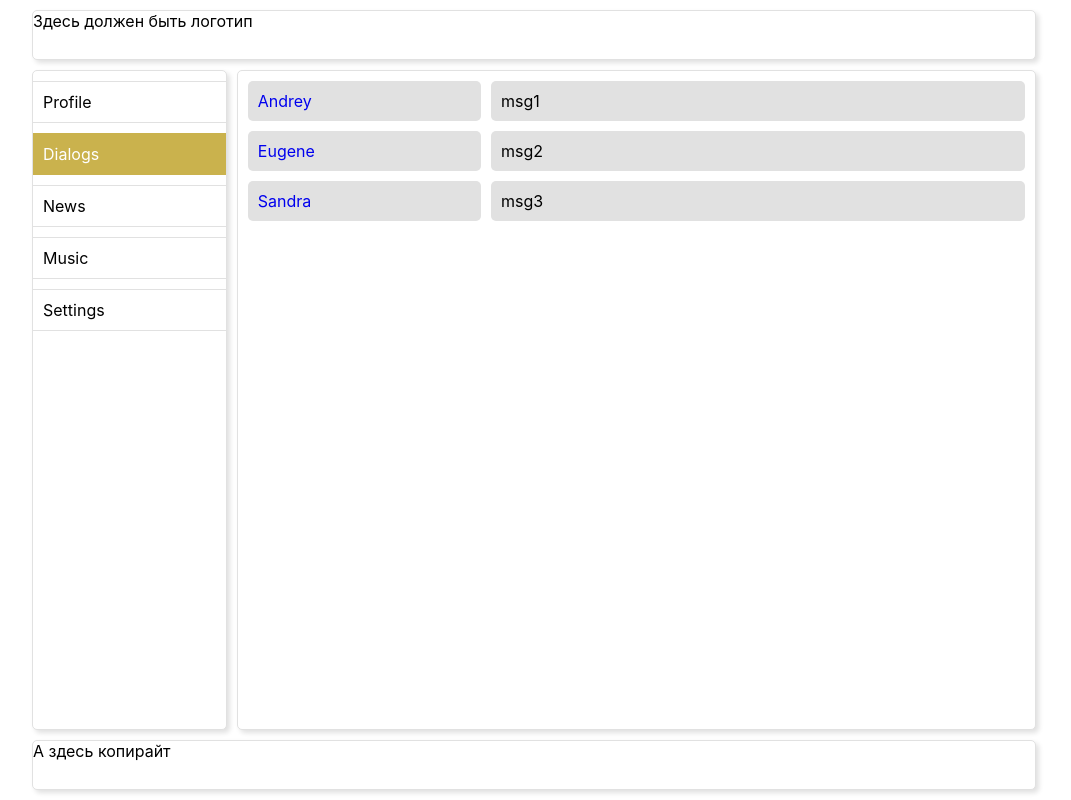
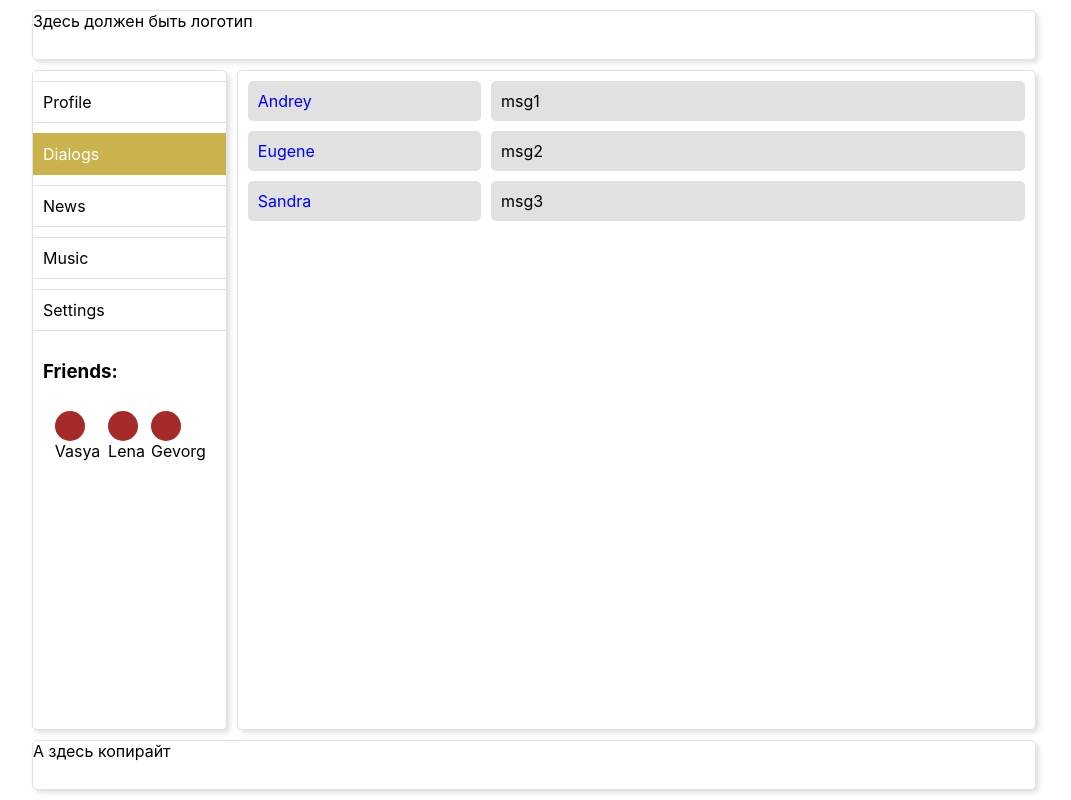
Before and after one commit to clickf5/react-learn-project, a React (Create React App) app: page /dialogs in a window 1280 px wide. Shown: the whole page, without its empty margins (106-1177 px from the left). Built offline with nearby package versions, Linux system fonts and the light colour scheme.

Commit message:
add sidebar

```diff
--- /dev/null
+++ b/src/components/App/Navbar/Sidebar/index.jsx
@@ -0,0 +1,20 @@
+import React from 'react';
+import styles from './style.module.css';
+
+const Sidebar = (props) => {
+    const { friends } = props.state;
+    const items = friends.map((friend) => <div className={styles.friend}>
+            <div className={styles.ava}></div>
+            <div className={styles.name}>{friend.name}</div>
+        </div>);
+    return (
+        <div className={styles.sidebar}>
+            <div><h3>Friends:</h3></div>
+            <div className={styles.friends}>
+                {items}
+            </div>
+        </div>
+    );
+}
+
+export default Sidebar;
--- /dev/null
+++ b/src/components/App/Navbar/Sidebar/style.module.css
@@ -0,0 +1,24 @@
+.sidebar {
+    padding: 10px;
+}
+
+.friends {
+    padding: 10px;
+    display: grid;
+    grid-template-columns: 1fr 1fr 1fr;
+}
+
+.friend {
+    justify-self: center;
+}
+
+.ava {
+    width: 30px;
+    height: 30px;
+    background-color: brown;
+    border-radius: 15px;
+}
+
+.name {
+
+}
--- a/src/components/App/Navbar/index.jsx
+++ b/src/components/App/Navbar/index.jsx
@@ -1,8 +1,9 @@
 import React from 'react';
 import styles from './style.module.css';
 import { NavLink } from 'react-router-dom';
+import Sidebar from './Sidebar';
 
-const Navbar = () => {
+const Navbar = (props) => {
     return (
       <nav className={styles.nav}>
         <ul>
@@ -22,6 +23,7 @@ const Navbar = () => {
             <NavLink activeClassName={styles.active} to="/settings">Settings</NavLink>
           </li>
         </ul>
+        <Sidebar state={props.state} />
       </nav>
     );
 };
--- a/src/components/App/Profile/index.jsx
+++ b/src/components/App/Profile/index.jsx
@@ -5,14 +5,13 @@ import wallpaper from '../../../images/wallpaper.jpg';
 import styles from './style.module.css'
 
 const Profile = (props) => {
-    const { state } = props;
     return (
       <>
         <div className={styles.profile_background}>
           <img src={wallpaper} />
         </div>
         <Info />
-        <MyPosts state={state} />
+        <MyPosts state={props.state} />
       </>
     );
 };
--- a/src/components/App/index.jsx
+++ b/src/components/App/index.jsx
@@ -11,15 +11,15 @@ import Settings from './Settings';
 import styles from './style.module.css'
 
 const App = (props) => {
-  const { state } = props;
+  const { profilePage, dialogsPage, sidebar } = props.state;
   return (
     <BrowserRouter>
       <Header />
-      <Navbar />
+      <Navbar state={sidebar} />
       <main className={styles.content}>
         <Switch>
-          <Route path="/dialogs" render={() => <Dialogs state={state} />} />
-          <Route path="/profile" render={() => <Profile state={state} />} />
+          <Route path="/dialogs" render={() => <Dialogs state={dialogsPage} />} />
+          <Route path="/profile" render={() => <Profile state={profilePage} />} />
           <Route path="/news" component={News} />
           <Route path="/music" component={Music} />
           <Route path="/settings" component={Settings} />
--- a/src/index.jsx
+++ b/src/index.jsx
@@ -3,25 +3,7 @@ import ReactDOM from 'react-dom';
 import './index.css';
 import App from './components/App';
 import * as serviceWorker from './serviceWorker';
-
-
-const state = {
-  dialogs: [
-    { id: 1, name: 'Andrey' },
-    { id: 2, name: 'Eugene' },
-    { id: 3, name: 'Sandra' }
-  ],
-  posts: [
-    { id: 1, message: 'Hello!', like: 9 },
-    { id: 2, message: 'Vasya!', like: 9 },
-    { id: 3, message: 'Everething ok!', like: 8 }
-  ],
-  messages: [
-    { id: 1, message: 'msg1' },
-    { id: 2, message: 'msg2' },
-    { id: 3, message: 'msg3' }
-  ],
-};
+import state from './redux/state';
 
 ReactDOM.render(
   <React.StrictMode>
--- /dev/null
+++ b/src/redux/state.js
@@ -0,0 +1,30 @@
+const state = {
+    profilePage: {
+        posts: [
+            { id: 1, message: 'Hello!', like: 9 },
+            { id: 2, message: 'Vasya!', like: 9 },
+            { id: 3, message: 'Everething ok!', like: 8 }
+        ],
+    },
+    dialogsPage: {
+        dialogs: [
+            { id: 1, name: 'Andrey' },
+            { id: 2, name: 'Eugene' },
+            { id: 3, name: 'Sandra' }
+        ],
+          messages: [
+            { id: 1, message: 'msg1' },
+            { id: 2, message: 'msg2' },
+            { id: 3, message: 'msg3' }
+        ],
+    },
+    sidebar: {
+        friends: [
+            { name: 'Vasya' },
+            { name: 'Lena' },
+            { name: 'Gevorg' }
+        ]
+    }
+  };
+
+  export default state;
```
